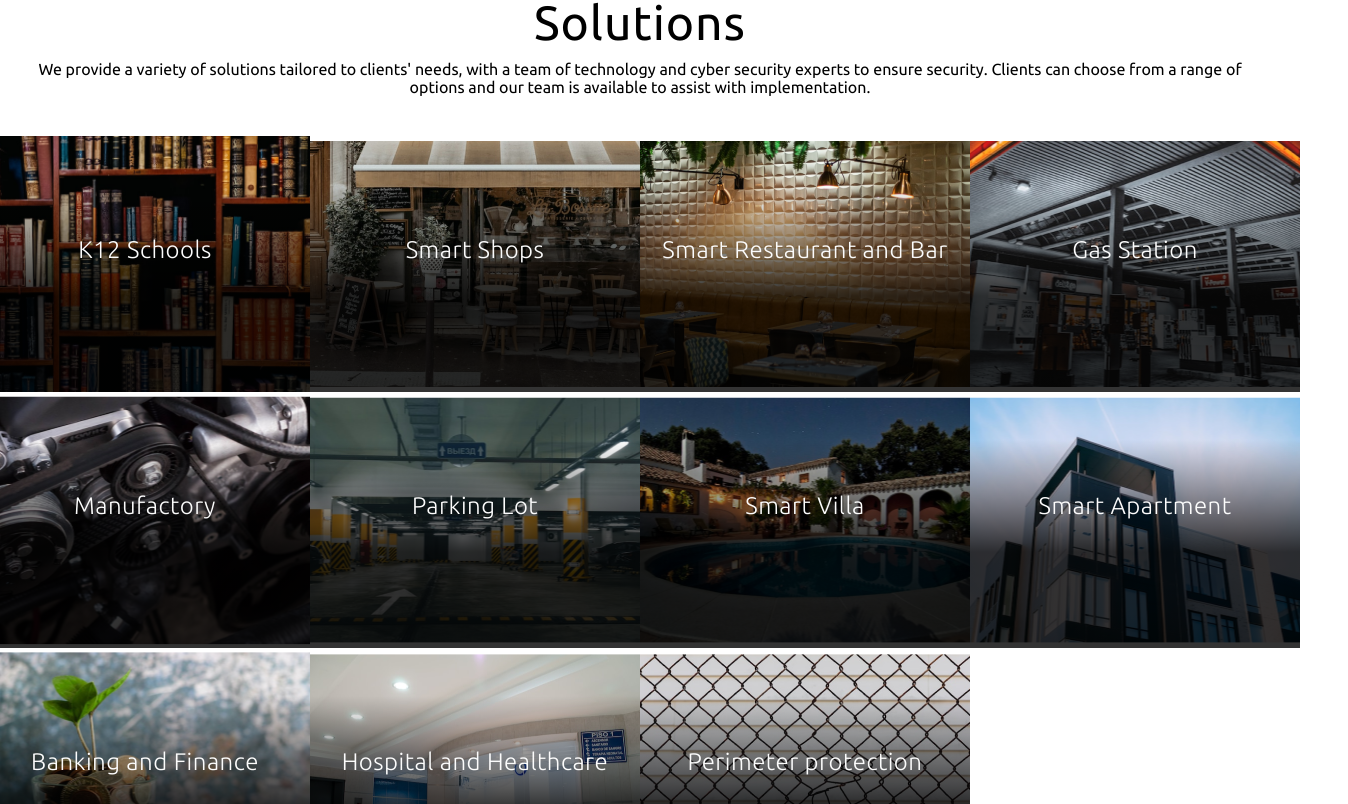
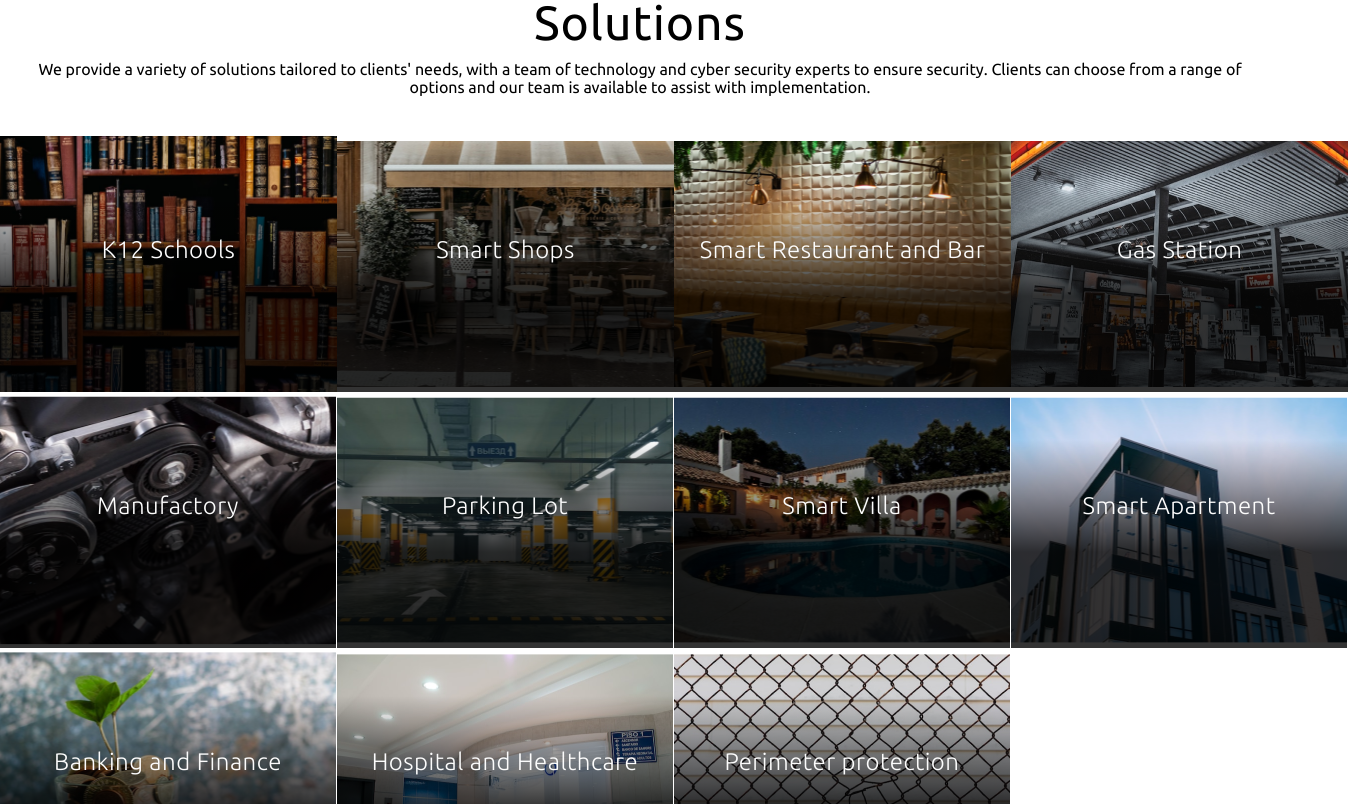
Before and after one commit to Imranyy/GSL, a React (Create React App) app: page / in a window 1280 px wide. Shown: the part 2896-3700 px from the top of the page, 1348 px wide, since content can reach past the window. Built offline with nearby package versions, Linux system fonts and the light colour scheme; no server answers.

Commit message:
deploying

```diff
--- a/src/css/App.css
+++ b/src/css/App.css
@@ -555,8 +555,8 @@ a:hover{
   letter-spacing: 0.02em;
 }
 .whats-in{
-  display: flex;
-  justify-content: center;
+  /* display: flex; */
+  /* justify-content: center; */
   height: fit-content;
   padding-bottom: 50px;
 }
@@ -565,21 +565,21 @@ a:hover{
   grid-template-columns: repeat(4,1fr);
 }
 .grid-whats .grid-item-whats1{
-  width: 330px;
+  width: 337px;
   height: 256px;
    background: linear-gradient(180deg, rgba(0, 0, 0, 0) 18.75%, rgba(0, 0, 0, 0.8) 62.5%),url('../media/Rectangle\ 4.png') no-repeat center;
   background-size: cover;
    cursor: pointer;
   }
   .grid-whats .grid-item-whats2{
-  width: 330px;
+  width: 337px;
   height: 256px;
   background-size: cover;
   background: linear-gradient(180deg, rgba(0, 0, 0, 0) 18.75%, rgba(0, 0, 0, 0.8) 62.5%),url('../media/Rectangle\ 8.png') no-repeat center;
   cursor: pointer;
 }
 .grid-whats .grid-item-whats3{
-  width: 330px;
+  width: 337px;
   height: 256px;
   background-size: cover;
   background: linear-gradient(180deg, rgba(0, 0, 0, 0) 18.75%, rgba(0, 0, 0, 0.8) 62.5%),url('../media/Rectangle\ 9.png') no-repeat center;
@@ -587,56 +587,56 @@ a:hover{
 
 }
 .grid-whats .grid-item-whats4{
-  width: 330px;
+  width: 337px;
   height: 256px;
   background-size: cover;
   background: linear-gradient(180deg, rgba(0, 0, 0, 0) 18.75%, rgba(0, 0, 0, 0.8) 62.5%),url('../media/Rectangle\ 13.png') no-repeat center;
   cursor: pointer;
 }
 .grid-whats .grid-item-whats5{
-  width: 330px;
+  width: 336px;
   height: 256px;
   background-size: cover;
   background: linear-gradient(180deg, rgba(0, 0, 0, 0) 18.75%, rgba(0, 0, 0, 0.8) 62.5%),url('../media/Rectangle\ 143.png') no-repeat center;
   cursor: pointer;
 }
 .grid-whats .grid-item-whats6{
-  width: 330px;
+  width: 336px;
   height: 256px;
   background-size: cover;
   background: linear-gradient(180deg, rgba(0, 0, 0, 0) 18.75%, rgba(0, 0, 0, 0.8) 62.5%),url('../media/Rectangle\ 144.png') no-repeat center;
   cursor: pointer;
 }
 .grid-whats .grid-item-whats7{
-  width: 330px;
+  width: 336px;
   height: 256px;
   background-size: cover;
   background: linear-gradient(180deg, rgba(0, 0, 0, 0) 18.75%, rgba(0, 0, 0, 0.8) 62.5%),url('../media/Rectangle\ 145.png') no-repeat center;
   cursor: pointer;
 }
 .grid-whats .grid-item-whats8{
-  width: 330px;
+  width: 336px;
   height: 256px;
   background-size: cover;
   background: linear-gradient(180deg, rgba(0, 0, 0, 0) 18.75%, rgba(0, 0, 0, 0.8) 62.5%),url('../media/Rectangle\ 146.png') no-repeat center;
   cursor: pointer;
 }
 .grid-whats .grid-item-whats9{
-  width: 330px;
+  width: 336px;
   height: 256px;
   background-size: cover;
   background: linear-gradient(180deg, rgba(0, 0, 0, 0) 18.75%, rgba(0, 0, 0, 0.8) 62.5%),url('../media/Rectangle\ 147.png') no-repeat center;
   cursor: pointer;
 }
 .grid-whats .grid-item-whats10{
-  width: 330px;
+  width: 336px;
   height: 256px;
   background-size: cover;
   background: linear-gradient(180deg, rgba(0, 0, 0, 0) 18.75%, rgba(0, 0, 0, 0.8) 62.5%),url('../media/Rectangle\ 148.png') no-repeat center;
   cursor: pointer;
 }
 .grid-whats .grid-item-whats11{
-  width: 330px;
+  width: 336px;
   height: 256px;
   background-size: cover;
   background: linear-gradient(180deg, rgba(0, 0, 0, 0) 18.75%, rgba(0, 0, 0, 0.8) 62.5%),url('../media/Rectangle\ 149.png') no-repeat center;
--- a/src/css/responsive.css
+++ b/src/css/responsive.css
@@ -37,7 +37,6 @@
   .whats-in .grid-whats{
     display: grid;
     grid-template-columns: repeat(2,1fr);
-    column-gap: 20px;
   }
 
 
@@ -54,7 +53,6 @@
       .service{
         display: grid;
         grid-template-columns: repeat(1,1fr);
-        gap: 20px;
         padding: 20px;
       }
       .service a{
```
Also changed, not shown: 1 other file (tests, documents, lock files or other folders).
